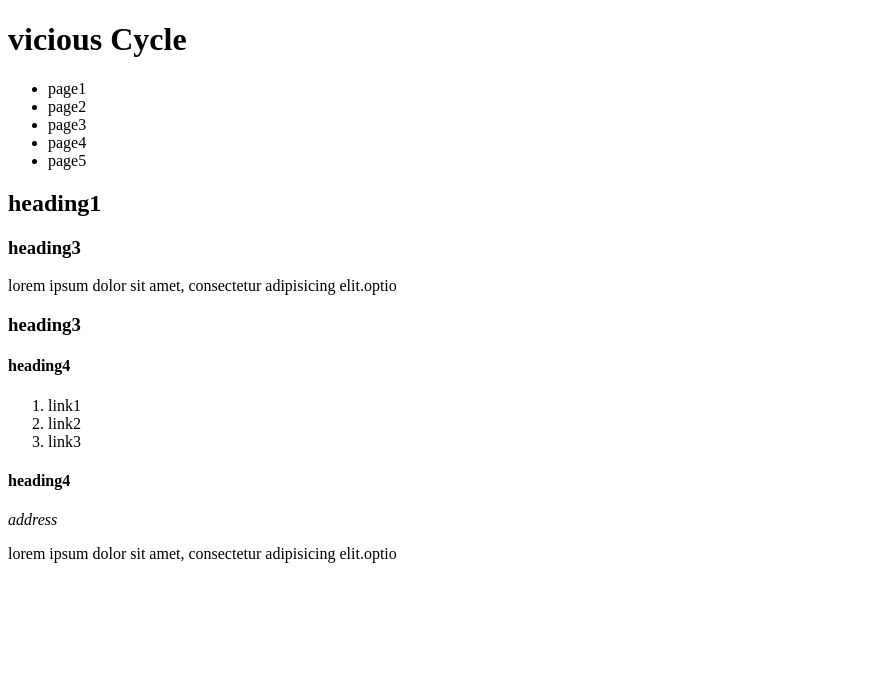
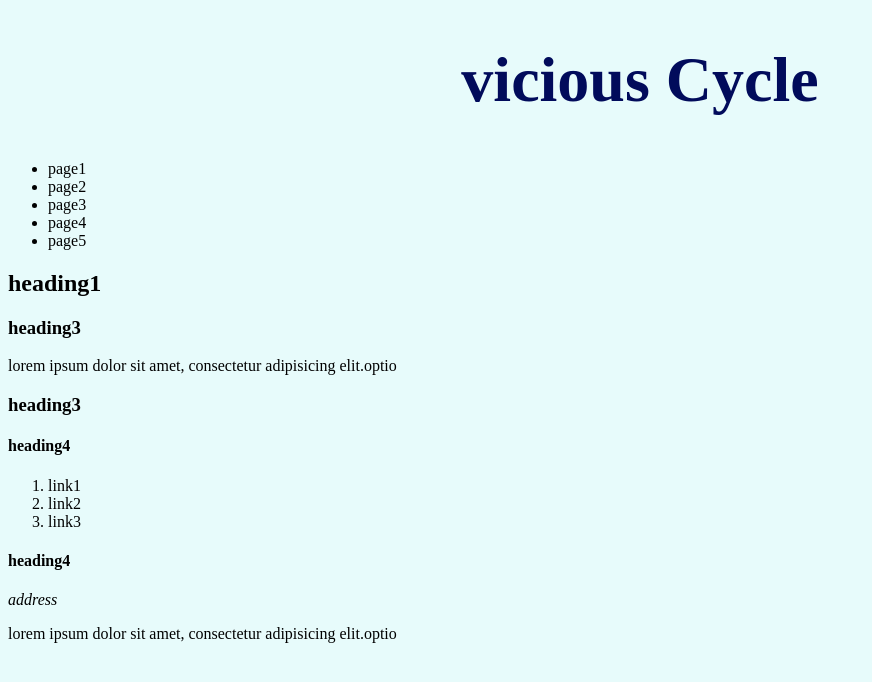
Before and after one commit to mrofail611/viciousCycles, a plain HTML site: page index.html in a window 1280 px wide. Shown: the whole page, without its empty margins (0-872 px from the left). Drawn offline with Linux system fonts and the light colour scheme.

Commit message:
Add files via upload

```diff
--- a/index.html
+++ b/index.html
@@ -3,10 +3,20 @@
 <head>
     <meta charset="UTF-8">
     <meta name="viewport" content="width=device-width, initial-scale=1.0">
-    <title>Document</title>
+    <title>Vicious Cycles</title>
+    <style>
+    body {
+        background-color: #e7fbfb;
+    }
+    header h1 {
+        font-size: 4rem;
+        text-align: center;
+        color: #010b5b;
+    }
+    </style>
 </head>
 <body>
-    <div class="container>"
+
         <header>
             <h1>vicious Cycle</h1>
         </header>
```
